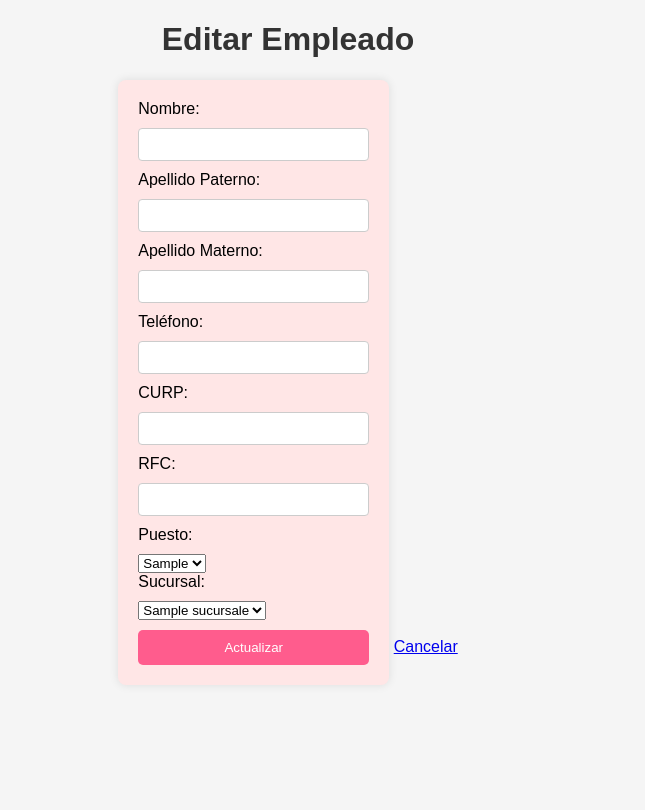
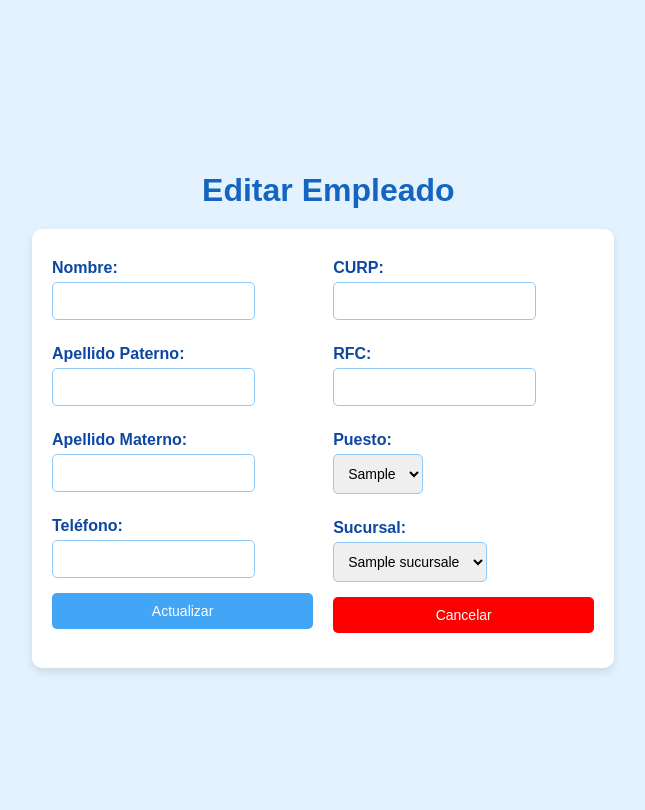
Before and after one commit to Katia-Alcocer/Proyecto-Final_Desarrollo_Software, a PHP site: page /editar_empleado.php?id=1 in a window 1280 px wide. Shown: the whole page, without its empty margins (352-997 px from the left). Before the commit the page ends 685 px from the top, so only its background shows below. Run offline with PHP 8.4, Linux system fonts and the light colour scheme; tables that the repository leaves empty or names only in its code hold one stand-in row (values such as "Sample post"); data that the repository does not hold is empty.

Commit message:
Mejore el estilo de las paginas de editar

```diff
--- a/src/Editar.css
+++ /dev/null
@@ -1,47 +0,0 @@
-body {
-    font-family: Arial, sans-serif;
-    background-color: #f5f5f5;
-    text-align: center;
-}
-h1 {
-    color: #333;
-}
-form {
-    display: inline-block;
-    margin: 0 auto;
-    text-align: left;
-    background-color: #ffe6e6; /* Fondo rosa claro para la tabla */
-    padding: 20px;
-    border-radius: 8px;
-    box-shadow: 0px 0px 10px rgba(0, 0, 0, 0.1);
-}
-label, input {
-    display: block;
-    margin-bottom: 10px;
-    width: 100%;
-}
-input[type="text"], input[type="number"] {
-    padding: 8px;
-    border: 1px solid #ccc;
-    border-radius: 4px;
-    width: calc(100% - 18px);
-}
-button {
-    padding: 10px 20px;
-    background-color: #ff5c8d; /* Color rosa para los botones */
-    color: white;
-    border: none;
-    border-radius: 5px;
-    cursor: pointer;
-    margin-top: 10px;
-    width: 100%;
-}
-button:hover {
-    background-color: #ff3366;
-}
-button[type="button"] {
-    background-color: #cccccc;
-}
-button[type="button"]:hover {
-    background-color: #b3b3b3;
-}
--- a/src/editar_empleado.php
+++ b/src/editar_empleado.php
@@ -73,11 +73,15 @@ if ($_SERVER["REQUEST_METHOD"] == "POST") {
     <meta charset="UTF-8">
     <meta name="viewport" content="width=device-width, initial-scale=1.0">
     <title>Editar Empleado</title>
-    <link rel="stylesheet" type="text/css" href="Editar.css">
+    <link rel="stylesheet" type="text/css" href="styleEditar.css">
 </head>
 <body>
+
     <h1>Editar Empleado</h1>
+     <div class="mover">
     <form method="POST">
+    <div class="form-container">
+    <div>
         <label for="nombre">Nombre:</label>
         <input type="text" id="nombre" name="nombre" value="<?php echo htmlspecialchars($empleado['Nombre']); ?>" required>
 
@@ -89,7 +93,9 @@ if ($_SERVER["REQUEST_METHOD"] == "POST") {
 
         <label for="telefono">Teléfono:</label>
         <input type="text" id="telefono" name="telefono" value="<?php echo htmlspecialchars($empleado['Telefono']); ?>" required>
-
+        <button class="act" type="submit">Actualizar</button>
+    </div>
+    <div>
         <label for="curp">CURP:</label>
         <input type="text" id="curp" name="curp" value="<?php echo htmlspecialchars($empleado['CURP']); ?>" required>
 
@@ -120,8 +126,10 @@ if ($_SERVER["REQUEST_METHOD"] == "POST") {
             ?>
         </select>
 
-        <button type="submit">Actualizar</button>
+        <button class="exit-button" onclick="window.location.href='Listaempleados.php';">Cancelar</button>
+    </div></div>
+
     </form>
-    <a href="Listaempleados.php">Cancelar</a>
+    </div>
 </body>
 </html>
--- a/src/pagina_admin.html
+++ b/src/pagina_admin.html
@@ -60,7 +60,7 @@
                 </button>
               </div>
               <div class="abajo2">
-                <button onclick="window.location.href='empleados.php';"  class="b10" type="submit">
+                <button onclick="window.location.href='AgregarEmpleados.php';"  class="b10" type="submit">
                     <p class="tit"> Nuevo Empleado </p>
                     <img class="log" src="imagenes/AgregarEmpleado.png">
                 </button>
--- /dev/null
+++ b/src/styleEditar.css
@@ -0,0 +1,111 @@
+/* Título centrado en la parte superior */
+h1 {
+    text-align: center;  /* Centra el texto */
+    color: #1565c0;      /* Color azul intenso */
+    margin-top: 20px;    /* Espacio arriba */
+    margin-bottom: 20px; /* Espacio abajo */
+    margin-left: 4.5cm;
+}
+
+/* General Styles */
+body {
+    font-family: Arial, sans-serif;
+    background-color: #e3f2fd; /* Fondo azul clarito */
+    margin: 0;
+    padding: 0;
+    display: flex;
+    justify-content: center;
+    align-items: flex-start; /* Asegura que los elementos empiezan desde arriba */
+    height: 100vh;
+    flex-direction: column; /* Asegura que el contenido se disponga en columna */
+    padding-top: 10px; /* Un poco de espacio superior */
+    padding-left: 30%;
+}
+
+/* Form Styles */
+form {
+    background-color: #ffffff; /* Fondo blanco para el formulario */
+    border-radius: 10px;
+    padding: 20px;
+    width: 80%;
+    max-width: 700px;
+    box-shadow: 0 4px 8px rgba(0, 0, 0, 0.1);
+}
+
+/* Label and Input Styles */
+label {
+    font-weight: bold;
+    color: #0d47a1; /* Azul oscuro */
+    display: block;
+    margin-bottom: 5px;
+    margin-top: 10px;
+}
+
+input, select, button {
+    width: 100%;
+    padding: 10px;
+    margin-bottom: 15px;
+    border: 1px solid #90caf9; /* Bordes azul claro */
+    border-radius: 5px;
+    font-size: 14px;
+}
+
+input[type="text"], select {
+    box-sizing: border-box;
+}
+
+/* Buttons */
+button {
+     /* Azul primario */
+    border: none;
+    color: white;
+    padding: 10px 20px;
+    border-radius: 5px;
+    cursor: pointer;
+    font-size: 14px;
+}
+.act{
+    background-color: #42a5f5;
+}
+.exit-button{
+    background-color: red;
+}
+button:hover {
+    background-color: #1e88e5; /* Azul más oscuro */
+}
+
+/* Link Styles */
+a {
+    color: #1565c0;
+    text-decoration: none;
+    margin-top: 10px;
+    display: inline-block;
+}
+
+a:hover {
+    text-decoration: underline;
+}
+
+/* Create two-column layout */
+.form-container {
+    display: grid;
+    grid-template-columns: 1fr 1fr;
+    gap: 20px;
+}
+
+/* Make sure form inputs don't stretch too much */
+.form-container input, .form-container select {
+    width: auto;
+    max-width: 100%;
+}
+
+/* Make form responsive */
+@media (max-width: 768px) {
+    .form-container {
+        grid-template-columns: 1fr; /* Stack fields on small screens */
+    }
+}
+.mover {
+display: flex;
+
+}
```
Also changed, not shown: src/editar_Provedor.php (+8 -4 lines), src/editar_Sucursal.php (+8 -4 lines), src/AgregarEmpleados.php (renamed from src/empleados.php).
